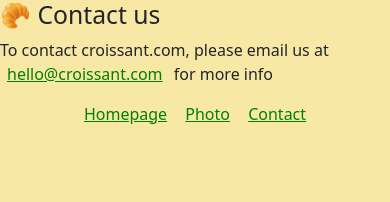
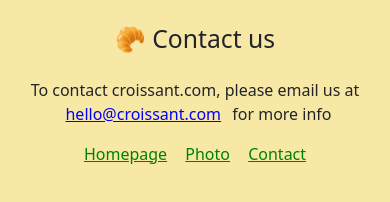
Before and after one commit to Boniswah/Croissant, a plain HTML site: page contact.html in a window 390 px wide. Drawn offline with nearby package versions, Linux system fonts and the light colour scheme.

Commit message:
final touches
image is now responsive

```diff
--- a/contact.html
+++ b/contact.html
@@ -14,8 +14,8 @@
         <title>Contact us</title>
 </head>
 <body>
-    <h2>🥐 Contact us</h2>
-    <p>To contact croissant.com, please email us at <a href="mailto:hello@croissant.com">hello@croissant.com</a>
+    <h2 class="text-center m-4">🥐 Contact us</h2>
+    <p class="text-center">To contact croissant.com, please email us at <a href="mailto:hello@croissant.com" class="email-add">hello@croissant.com</a>
  for more info</p>
 <footer>
  <a href="/">Homepage</a>
--- a/css/style.css
+++ b/css/style.css
@@ -5,6 +5,8 @@ body{
 img {
     max-width: 100%;
     height: auto;
+    display: block;
+    margin: 30px auto;
 
 }
 
@@ -17,3 +19,7 @@ a{
     color: green;
     padding: 7px;
 }
+
+.email-add {
+    color: blue;
+}
```
Also changed, not shown: index.html (+2 -2 lines).
